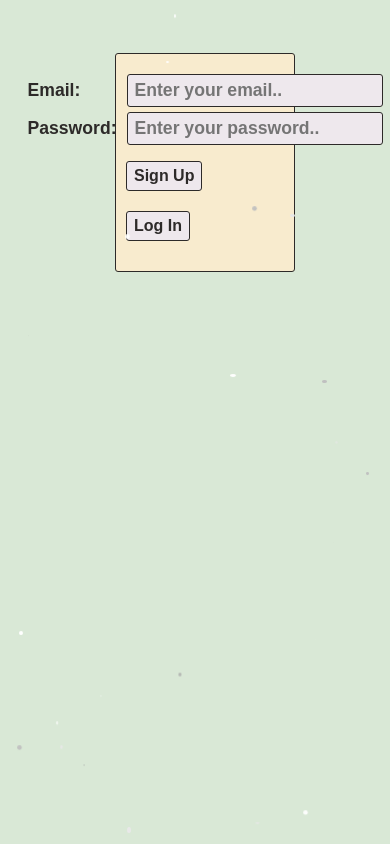
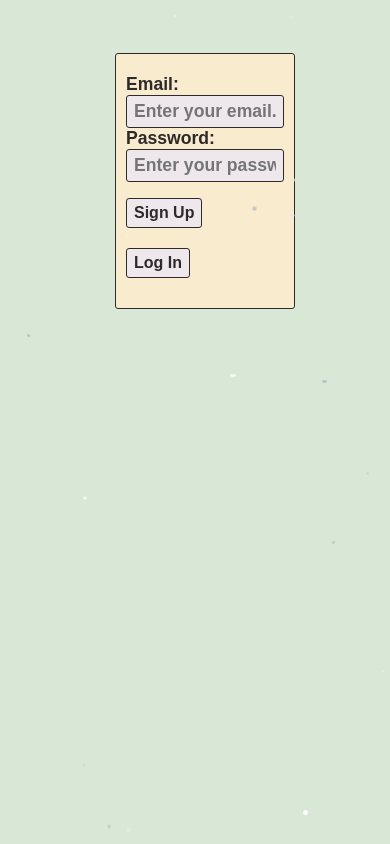
Before and after one commit to fortunatus-png/TimerApp, a React (Vite) app: page /timer in a window 390 px wide. Built offline with nearby package versions, Linux system fonts and the light colour scheme.

Commit message:
style: fix responsive layout on auth pages

```diff
--- a/src/pages/AccountPage.css
+++ b/src/pages/AccountPage.css
@@ -3,12 +3,6 @@
     --yellow-like: #F8EBCE;
     --grey-like: #EEE8ED;
     --purple-like: #3C1D49;
-}
-
-#accountWrapper {
-    display: flex;
-    justify-content: center;
-    padding-top: 3rem;
 }
 
 #accountContainer {
@@ -23,9 +17,7 @@
     background-color: var(--yellow-like);
 }
 
-#signUpBtn,
-#logInBtn,
-#backBtn {
+button {
     color: var(--black-like);
     font-size: 1em;
     font-weight: bold;
@@ -37,26 +29,8 @@
     margin: 10px;
 }
 
-#backBtnContainer {
-    display: flex;
-    justify-content: end;
-    margin: 20% 5% 0 0;
-}
-
-.inputTags {
-    display: grid;
-    grid-template-columns: auto 1fr;
-    gap: 5px 10px;
-    align-items: center;
-}
-
 label {
     color: var(--black-like);
     font-size: 1.1em;
     font-weight: bold;
 }
-
-a {
-    text-decoration: none;
-    color: var(--purple-like);
-}
--- a/src/pages/AccountPage.jsx
+++ b/src/pages/AccountPage.jsx
@@ -20,7 +20,7 @@ function AccountPage() {
       <div id="accountWrapper">
         <div id="accountContainer">
           <div className="inputTags">
-            <label>Email:</label>
+            <label>Email: </label>
             <span>{email}</span>
           </div>
           <div>
@@ -35,5 +35,4 @@ function AccountPage() {
   );
 }
 
-
 export default AccountPage;
--- a/src/pages/LoginPage.css
+++ b/src/pages/LoginPage.css
@@ -9,47 +9,20 @@
     display: flex;
     justify-content: center;
     padding-top: 3rem;
+    box-sizing: border-box;
+    width: 100%;
 }
 
 #accountContainer {
     display: flex;
     flex-direction: column;
-    gap: 6px;
-    align-items: center;
-    border: 1px solid var(--black-like);
     width: 50%;
-    padding: 20px 0;
-    border-radius: 3px;
-    background-color: var(--yellow-like);
-}
-
-#signUpBtn,
-#logInBtn {
-    color: var(--black-like);
-    font-size: 1em;
-    font-weight: bold;
-    border: 1px solid var(--black-like);
-    padding: 5px 7px;
-    border-radius: 3px;
-    background-color: var(--grey-like);
-    cursor: pointer;
-    margin: 10px;
 }
 
 .inputTags {
-    display: grid;
-    grid-template-columns: auto 1fr;
-    gap: 5px 10px;
-    align-items: center;
+    padding: 0 10px;
 }
 
-label {
-    color: var(--black-like);
-    font-size: 1.1em;
-    font-weight: bold;
+.inputTags input {
+    width: 100%;
 }
-
-a {
-    text-decoration: none;
-    color: var(--purple-like);
-}
--- a/src/pages/LoginPage.jsx
+++ b/src/pages/LoginPage.jsx
@@ -45,7 +45,6 @@ function LoginPage() {
   }
 
   return (
-    <>
     <div id="accountWrapper">
       <div id="accountContainer">
         <div className="inputTags">
@@ -60,7 +59,6 @@ function LoginPage() {
         </div>
       </div>
     </div>
-    </>
   );
 }
 
```
Lines whose indentation alone changed are shown as unchanged.
